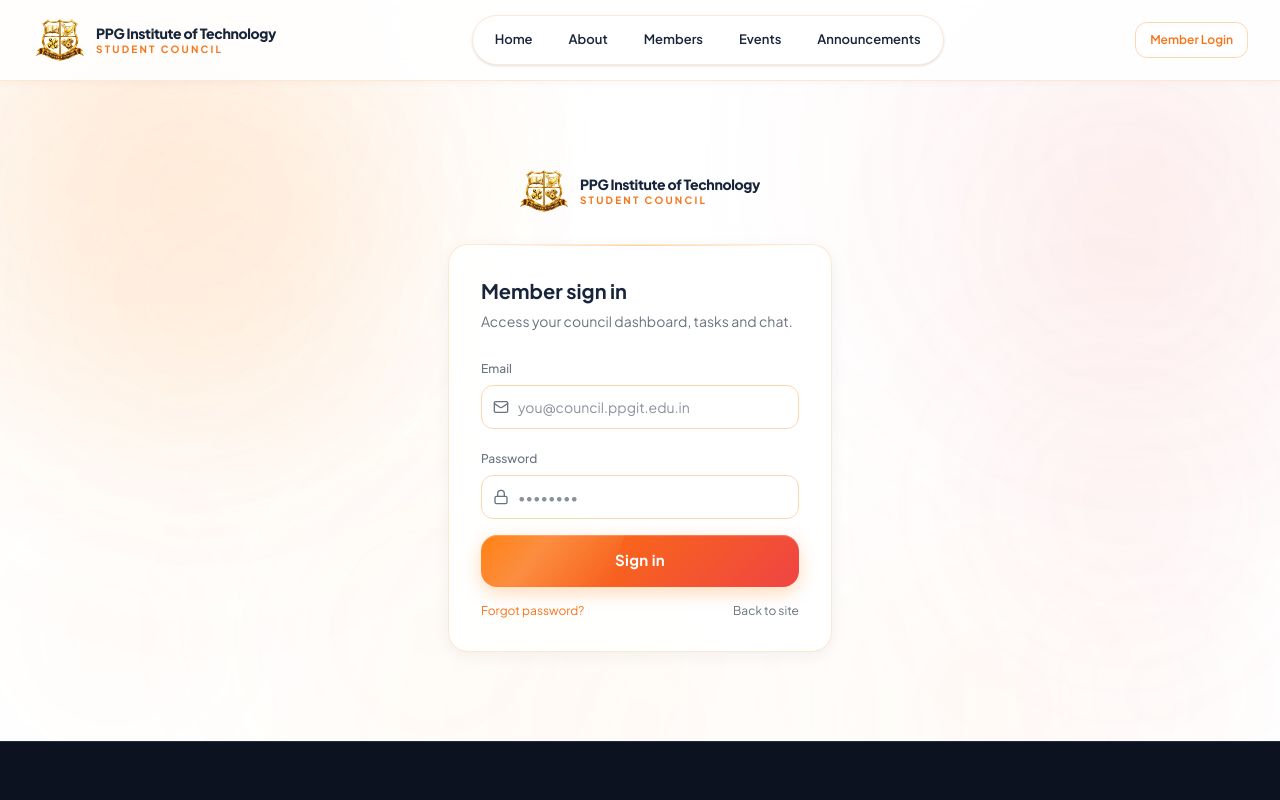
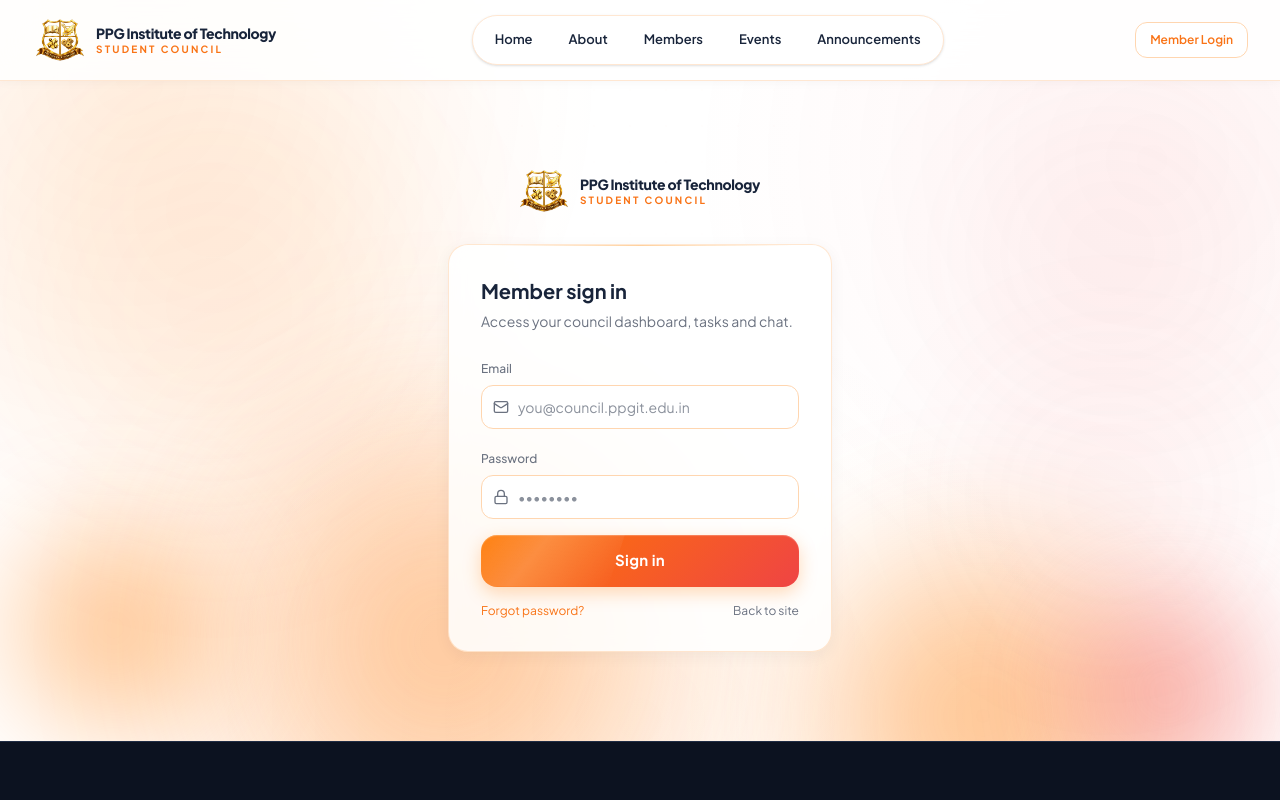
Before and after one commit to nitheesh-s-cse/student-council-management-platform, a Next.js app: page /login in a window 1280 px wide. Shown: the top 800 px of the page. Built offline with nearby package versions, Linux system fonts and the light colour scheme.

Commit message:
Implement exact 5-section visual rhythm and enhance ambient glow calibration

```diff
--- a/src/app/(public)/about/page.tsx
+++ b/src/app/(public)/about/page.tsx
@@ -6,8 +6,6 @@ import { eq } from "drizzle-orm";
 import { Card, SectionHeading, Avatar } from "@/components/ui/primitives";
 import Link from "next/link";
 import { ACADEMIC_YEAR } from "@/lib/constants";
-import { CampusBackground } from "@/components/public/campus-background";
-import { PremiumAmbience } from "@/components/public/premium-ambience";
 
 export const dynamic = "force-dynamic";
 
@@ -39,12 +37,8 @@ export default async function AboutPage() {
 
   return (
     <div className="relative overflow-hidden">
-      {/* Campus background — fades out on scroll */}
-      <CampusBackground />
-      {/* Ultra premium ambience — aurora orbs, particles, grain */}
-      <PremiumAmbience />
-
-      <section className="section-hero border-b border-[var(--border)]">
+      {/* Section 1: Hero — white + subtle orange & red ambient glow */}
+      <section className="section-hero border-b border-[#ffe7d2]">
         <div aria-hidden="true" className="background-glow background-glow-orange bg-glow-lg" style={{ left: "-6%", top: "-12%" }} />
         <div aria-hidden="true" className="background-glow background-glow-red bg-glow-md" style={{ right: "-4%", top: "8%" }} />
         <div className="mx-auto max-w-4xl px-4 py-20 text-center sm:px-6 lg:px-8">
@@ -61,7 +55,8 @@ export default async function AboutPage() {
         </div>
       </section>
 
-      <section className="section-gradient">
+      {/* Section 2: Mission Pillars — warm off-white #FFF9F2 */}
+      <section className="section-warm border-b border-[#ffe7d2]">
         <div aria-hidden="true" className="background-glow background-glow-orange bg-glow-md" style={{ left: "-4%", top: "10%" }} />
         <div aria-hidden="true" className="background-glow background-glow-red bg-glow-sm" style={{ right: "-3%", bottom: "-6%", opacity: 0.7 }} />
         <div className="mx-auto max-w-7xl px-4 py-20 sm:px-6 lg:px-8">
@@ -80,7 +75,8 @@ export default async function AboutPage() {
         </div>
       </section>
 
-      <section className="section-warm border-t border-[#ffe7d2]">
+      {/* Section 3: Structure — white with subtle red/orange radial gradient */}
+      <section className="section-gradient border-t border-[#ffe7d2]">
         <div aria-hidden="true" className="background-glow background-glow-warm bg-glow-md" style={{ right: "-5%", top: "-16%" }} />
         <div className="mx-auto max-w-7xl px-4 py-20 sm:px-6 lg:px-8">
           <SectionHeading eyebrow="Structure" title="How the council is organized" description="A six-member board oversees the council, supported by 25 executive members and nine standing committees that run day-to-day operations." />
--- a/src/app/(public)/page.tsx
+++ b/src/app/(public)/page.tsx
@@ -7,8 +7,6 @@ import { LinkButton, Card, Badge, SectionHeading, Avatar } from "@/components/ui
 import { MotionDiv, StaggerGrid, StaggerItem, AnimatedStatCard, TiltCard } from "@/components/ui/animated-container";
 import { ACADEMIC_YEAR } from "@/lib/constants";
 import { formatDate } from "@/lib/utils";
-import { CampusBackground } from "@/components/public/campus-background";
-import { PremiumAmbience } from "@/components/public/premium-ambience";
 
 export const dynamic = "force-dynamic";
 
@@ -43,19 +41,11 @@ export default async function HomePage() {
 
   return (
     <div className="relative overflow-hidden">
-      {/* Campus background — fades out on scroll */}
-      <CampusBackground />
-      {/* Ultra premium ambience — aurora orbs, particles, grain */}
-      <PremiumAmbience />
-      {/* Warm decorative halos */}
-      <div className="pointer-events-none absolute -top-40 left-1/2 -z-10 h-[650px] w-[950px] -translate-x-1/2 rounded-full bg-[#ff7a00]/5 blur-[160px] animate-pulse-glow" />
-      <div className="pointer-events-none absolute top-[45%] right-[-10%] -z-10 h-[550px] w-[550px] rounded-full bg-[#ef4444]/4 blur-[150px] animate-pulse-glow" />
-
-      {/* Hero Section — Clean white base with subtle orange & red ambient glows */}
-      <section className="section-hero px-4 pt-20 pb-28 sm:px-6 sm:pt-28 lg:px-8">
-        <div aria-hidden="true" className="background-glow background-glow-orange bg-glow-lg" style={{ left: "-4%", top: "-8%" }} />
-        <div aria-hidden="true" className="background-glow background-glow-red bg-glow-md" style={{ right: "-6%", top: "12%" }} />
-        <div aria-hidden="true" className="background-glow background-glow-warm bg-glow-sm" style={{ left: "22%", top: "58%", opacity: 0.5 }} />
+      {/* Section 1: Hero — Clean white/warm-white base with subtle orange & red ambient glows */}
+      <section className="section-hero px-4 pt-24 pb-28 sm:px-6 sm:pt-32 lg:px-8">
+        <div aria-hidden="true" className="background-glow background-glow-orange bg-glow-lg" style={{ left: "-6%", top: "-10%" }} />
+        <div aria-hidden="true" className="background-glow background-glow-red bg-glow-md" style={{ right: "-6%", top: "10%" }} />
+        <div aria-hidden="true" className="background-glow background-glow-warm bg-glow-sm" style={{ left: "20%", top: "60%" }} />
         <div className="mx-auto max-w-7xl">
           <div className="flex flex-col items-center text-center">
             <MotionDiv delay={0.1}>
@@ -114,8 +104,8 @@ export default async function HomePage() {
         </div>
       </section>
 
-      {/* Section 2: Platform Features Grid — subtle red/orange radial gradient */}
-      <section className="section-gradient">
+      {/* Section 2: Platform Features Grid — warm off-white #FFF9F2 */}
+      <section className="section-warm border-y border-[#ffe7d2]">
         <div aria-hidden="true" className="background-glow background-glow-orange bg-glow-md" style={{ left: "-5%", top: "6%" }} />
         <div aria-hidden="true" className="background-glow background-glow-red bg-glow-sm" style={{ right: "-3%", bottom: "0%", opacity: 0.7 }} />
         <div className="mx-auto max-w-7xl px-4 py-24 sm:px-6 lg:px-8">
@@ -153,8 +143,8 @@ export default async function HomePage() {
         </div>
       </section>
 
-      {/* Section 3: Board Leadership — warm off-white #FFF9F2 */}
-      <section className="section-warm border-y border-[#ffe7d2] py-24">
+      {/* Section 3: Board Leadership — white with subtle red/orange radial gradient */}
+      <section className="section-gradient border-b border-[#ffe7d2] py-24">
         <div aria-hidden="true" className="background-glow background-glow-orange bg-glow-lg" style={{ right: "-6%", top: "-14%" }} />
         <div aria-hidden="true" className="background-glow background-glow-red bg-glow-sm" style={{ left: "4%", bottom: "-8%", opacity: 0.6 }} />
         <div className="mx-auto max-w-7xl px-4 sm:px-6 lg:px-8">
--- a/src/app/globals.css
+++ b/src/app/globals.css
@@ -181,53 +181,58 @@
   border-radius: 9999px;
   pointer-events: none;
   z-index: 0;
-  filter: blur(70px);
   will-change: transform;
 }
 
 .background-glow-orange,
 .bg-glow-orange {
-  background: radial-gradient(circle, rgba(255, 122, 0, 0.08), rgba(255, 122, 0, 0.02) 55%, transparent 72%);
+  background: radial-gradient(circle, #ff7a00 0%, rgba(255, 122, 0, 0.45) 45%, transparent 70%);
+  opacity: 0.08;
+  filter: blur(65px);
 }
 
 .background-glow-red,
 .bg-glow-red {
-  background: radial-gradient(circle, rgba(239, 68, 68, 0.06), rgba(239, 68, 68, 0.015) 55%, transparent 72%);
+  background: radial-gradient(circle, #ef4444 0%, rgba(239, 68, 68, 0.4) 45%, transparent 70%);
+  opacity: 0.06;
+  filter: blur(65px);
 }
 
 .background-glow-warm,
 .bg-glow-warm {
-  background: radial-gradient(circle, rgba(255, 154, 71, 0.07), transparent 70%);
+  background: radial-gradient(circle, #ff9a47 0%, rgba(255, 154, 71, 0.45) 45%, transparent 70%);
+  opacity: 0.07;
+  filter: blur(70px);
 }
 
 .bg-glow-lg {
-  width: 560px;
-  height: 560px;
-  filter: blur(95px);
+  width: 580px;
+  height: 580px;
+  filter: blur(85px);
 }
 
 .bg-glow-md {
-  width: 420px;
-  height: 420px;
-  filter: blur(75px);
+  width: 440px;
+  height: 440px;
+  filter: blur(65px);
 }
 
 .bg-glow-sm {
   width: 280px;
   height: 280px;
-  filter: blur(55px);
+  filter: blur(50px);
 }
 
-/* --- Faint grid/geometry pattern (very subtle, opacity 0.05) --- */
+/* --- Faint grid/geometry pattern (very subtle, opacity 0.07) --- */
 .background-pattern {
   position: absolute;
   inset: 0;
   pointer-events: none;
   z-index: 0;
   background-image:
-    radial-gradient(rgba(255, 122, 0, 0.12) 1px, transparent 1px);
+    radial-gradient(rgba(255, 122, 0, 0.16) 1px, transparent 1px);
   background-size: 36px 36px;
-  opacity: 0.06;
+  opacity: 0.07;
   mask-image: radial-gradient(ellipse 80% 70% at 50% 0%, #000 0%, transparent 75%);
   -webkit-mask-image: radial-gradient(ellipse 80% 70% at 50% 0%, #000 0%, transparent 75%);
 }
--- a/src/app/layout.tsx
+++ b/src/app/layout.tsx
@@ -28,7 +28,7 @@ export default function RootLayout({ children }: { children: ReactNode }) {
         />
       </head>
       <body
-        className="antialiased font-sans min-h-screen relative bg-white text-[#18243a] selection:bg-[#ff7a00]/20 selection:text-[#18243a]"
+        className="antialiased font-sans min-h-screen relative text-[#18243a] selection:bg-[#ff7a00]/20 selection:text-[#18243a]"
         suppressHydrationWarning
       >
         <AmbientBackground />
```
